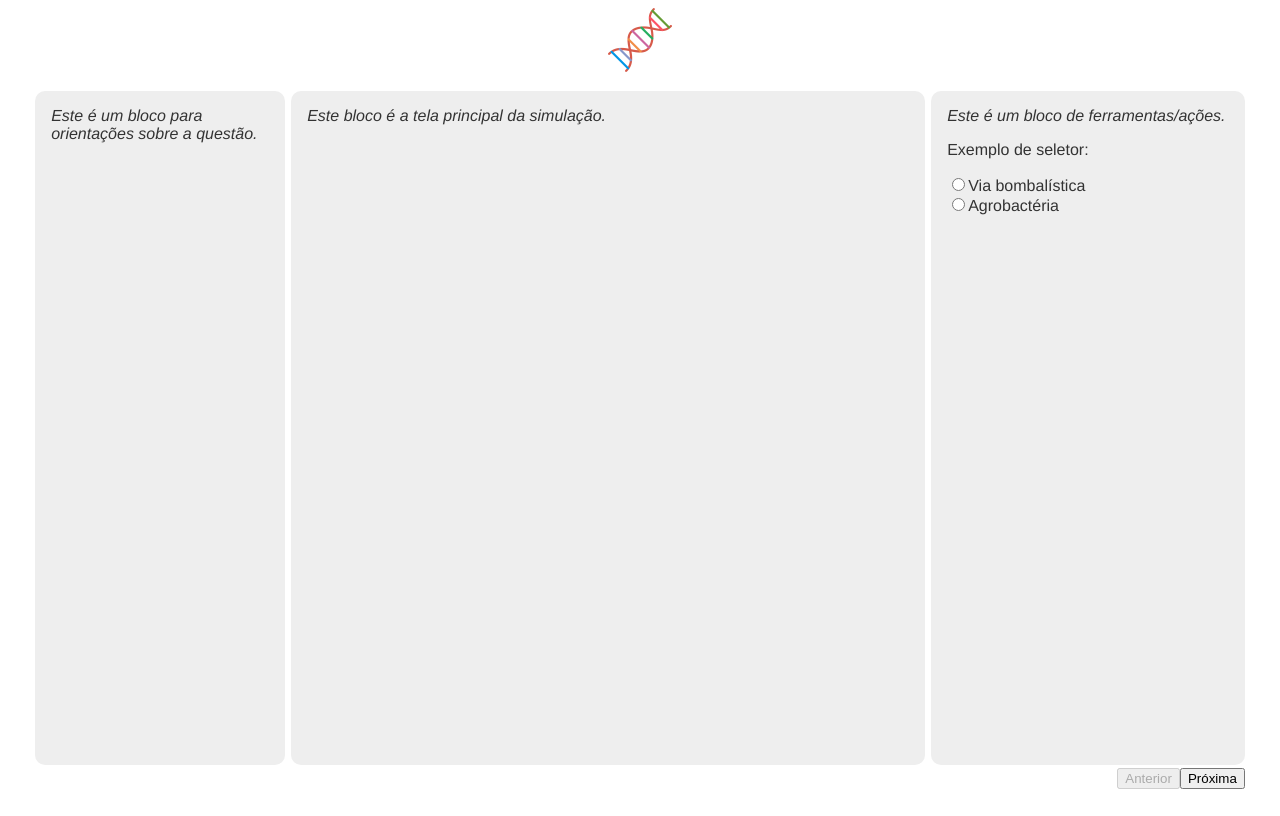
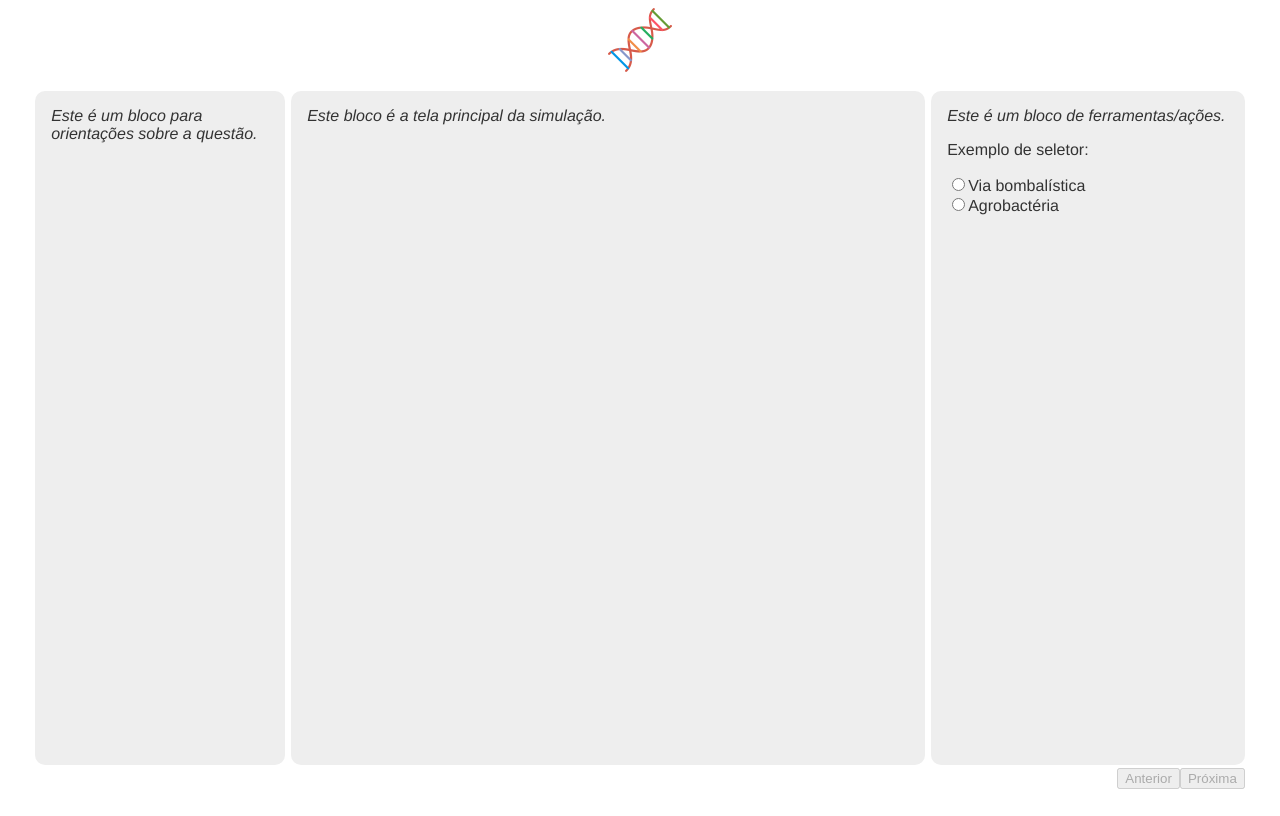
Before and after one commit to BCampanha/extensao-biomol, a Vue app: page / in a window 1280 px wide. Built offline with nearby package versions, Linux system fonts and the light colour scheme.

Commit message:
Validando resposta para próxima questão

```diff
--- a/src/App.vue
+++ b/src/App.vue
@@ -6,13 +6,13 @@
     src="./assets/dna.png"
   >
   <section v-if="pagina===true">
-    <QuestaoUm v-if="questao===1"/>
+    <QuestaoUm v-if="questao===1" @foiSelecionado="valida"/>
     <QuestaoDois v-if="questao===2"/>
     <div class="botao-prox">
       <button :disabled="questao===1" @click="anterior()">
         Anterior
       </button>
-      <button :disabled="questao>=2" @click="proxima()">
+      <button :disabled="questao>=2 || !validado" @click="proxima()">
         Próxima
       </button>
     </div>
@@ -31,6 +31,7 @@ export default {
     return {
       pagina: true,
       questao: 1,
+      validado: false,
     }
   },
   components: {
@@ -44,7 +45,11 @@ export default {
     },
     proxima() {
       this.questao += 1
-    }
+      this.validado = false
+    },
+    valida(booleano) {
+      this.validado = booleano
+    },
   }
 }
 </script>
--- a/src/views/QuestaoUm.vue
+++ b/src/views/QuestaoUm.vue
@@ -4,12 +4,12 @@
       <template #ferramentas>
         <p>Exemplo de seletor: {{ selecionado }}</p>
         <div>
-          <input type="radio" id="opcao1" value="Via bombalística" v-model="selecionado" />
+          <input type="radio" id="opcao1" value="Via bombalística" v-model="selecionado" @click="$emit('foiSelecionado', true)"/>
           <label for="opcao1">Via bombalística</label>
         </div>
 
         <div>
-          <input type="radio" id="opcao2" value="Agrobactéria" v-model="selecionado" />
+          <input type="radio" id="opcao2" value="Agrobactéria" v-model="selecionado" @click="$emit('foiSelecionado', true)"/>
           <label for="opcao2">Agrobactéria</label>
         </div>
       </template>
```
